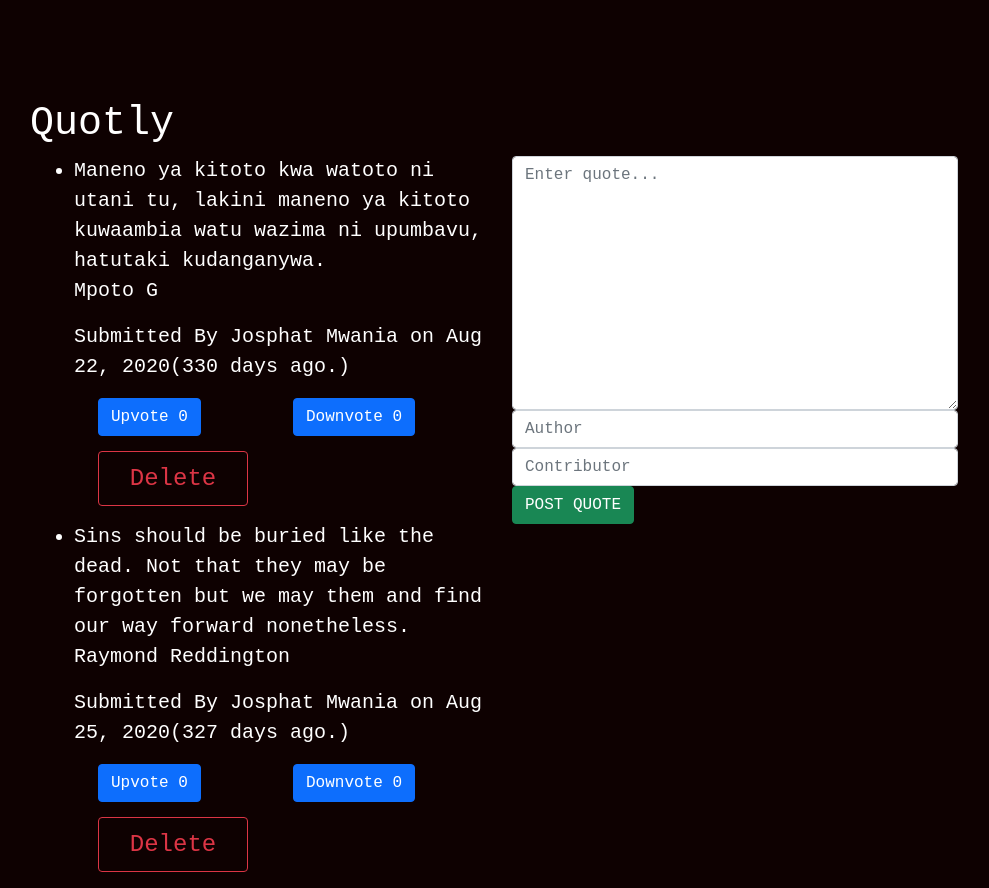
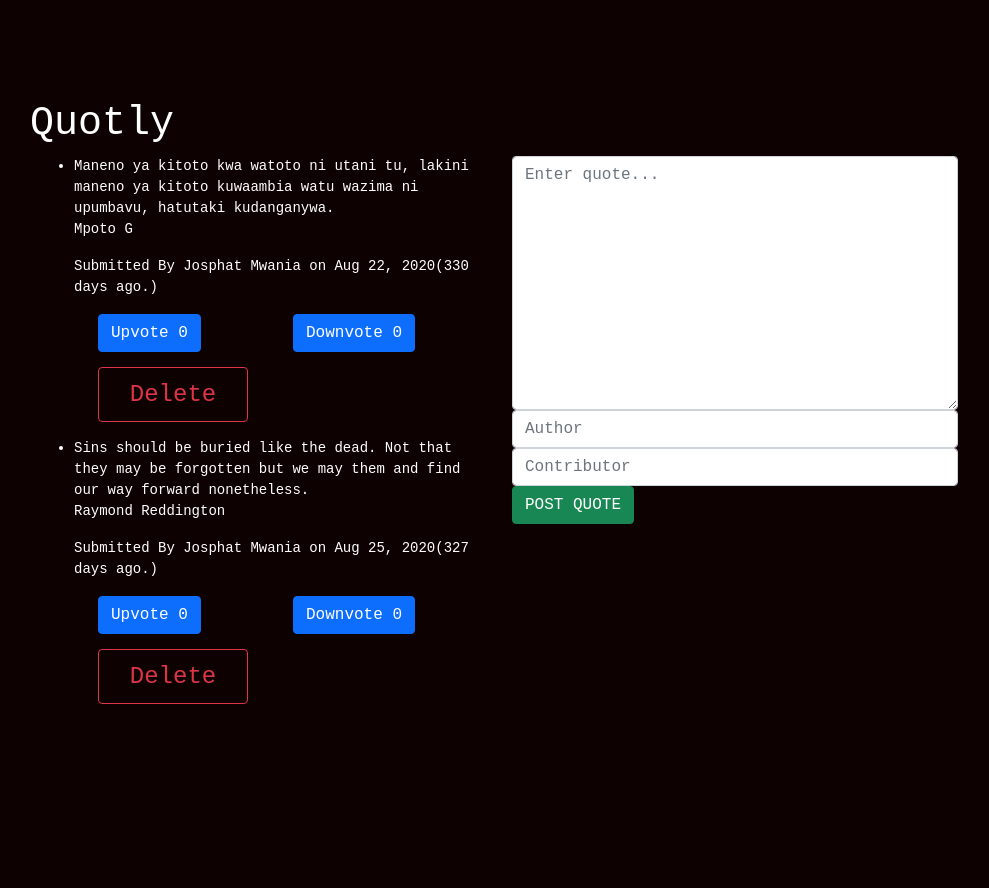
Before and after one commit to josphatmwania/Quotly, an Angular app: page / in a window 1280 px wide. Shown: the whole page, without its empty margins (140-1129 px from the left). After the commit the page ends 800 px from the top, so only its background shows below. Built offline with nearby package versions, Linux system fonts and the light colour scheme.

Commit message:
Change font-size

```diff
--- a/src/styles.css
+++ b/src/styles.css
@@ -13,7 +13,7 @@ body{
     background-color: rgb(14, 1, 1);
     font-family: 'Courier New', Courier, monospace;
     font-weight: 300;
-    font-size: 20px;
+    font-size: 14px;
     color: white;
 
 }
```
